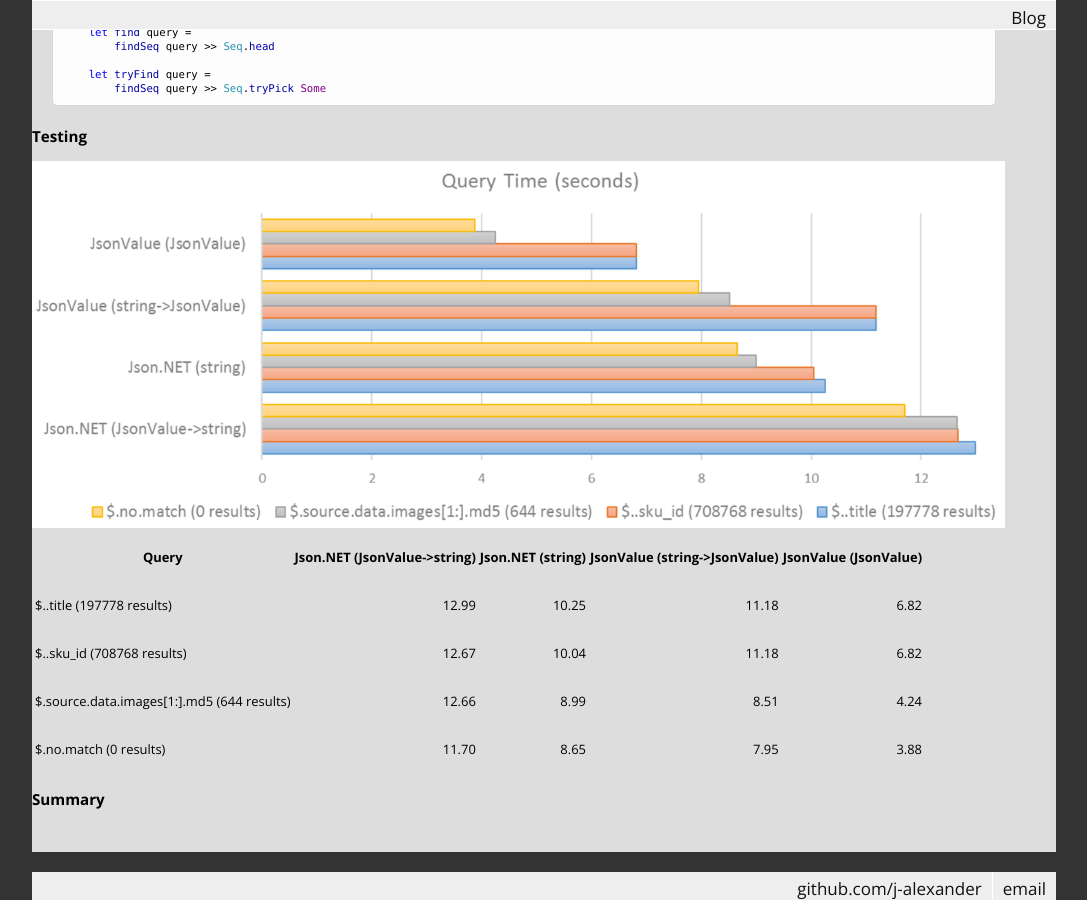
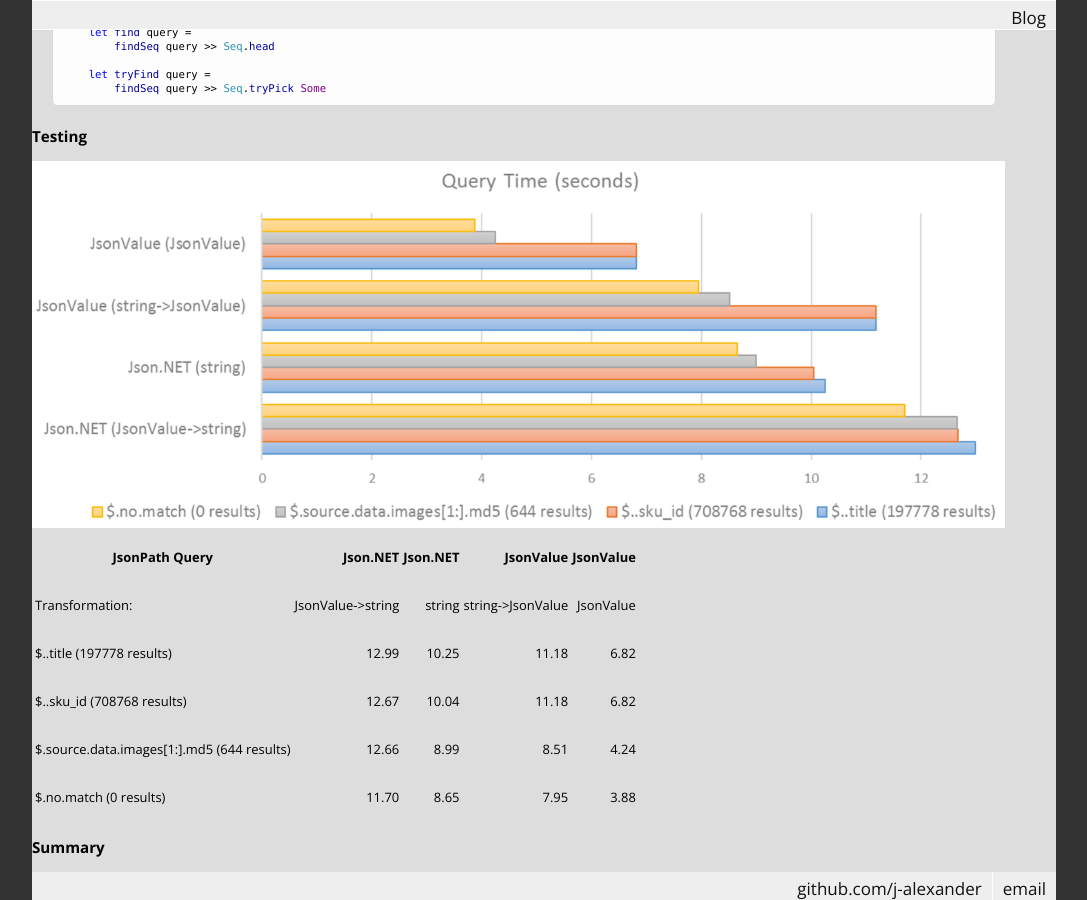
Before and after one commit to j-alexander/j-alexander.github.io, a Jekyll site: the page built from _posts/2016-12-15-jsonpath-queries-using-fsharpdata.html, in a window 1280 px wide and 900 px high, scrolled down 6077 px. Shown: the whole window, without its empty margins (96-1183 px from the left). Built offline with Jekyll 4.4.1, drawn with Linux system fonts in a browser that asks for light colours; some web fonts are replaced.

Commit message:
break out the transformation into its own row

```diff
--- a/_posts/2016-12-15-jsonpath-queries-using-fsharpdata.html
+++ b/_posts/2016-12-15-jsonpath-queries-using-fsharpdata.html
@@ -354,36 +354,43 @@ search, or optionally obtain the first match case:</p>
 <table>
 <thead>
 <tr class="header">
-<th><p>Query</p></th>
-<th align="right"><p>Json.NET (JsonValue-&gt;string)</p></th>
-<th align="right"><p>Json.NET (string)</p></th>
-<th align="right"><p>JsonValue (string-&gt;JsonValue)</p></th>
-<th align="right"><p>JsonValue (JsonValue)</p></th>
+<th><p>JsonPath Query</p></th>
+<th align="right"><p>Json.NET</p></th>
+<th align="right"><p>Json.NET</p></th>
+<th align="right"><p>JsonValue</p></th>
+<th align="right"><p>JsonValue</p></th>
 </tr>
 </thead>
 <tbody>
 <tr class="odd">
+<td><p>Transformation:</p></td>
+<td align="right"><p>JsonValue-&gt;string</p></td>
+<td align="right"><p>string</p></td>
+<td align="right"><p>string-&gt;JsonValue</p></td>
+<td align="right"><p>JsonValue</p></td>
+</tr>
+<tr class="even">
 <td><p>$..title (197778 results)</p></td>
 <td align="right"><p>12.99</p></td>
 <td align="right"><p>10.25</p></td>
 <td align="right"><p>11.18</p></td>
 <td align="right"><p>6.82</p></td>
 </tr>
-<tr class="even">
+<tr class="odd">
 <td><p>$..sku_id (708768 results)</p></td>
 <td align="right"><p>12.67</p></td>
 <td align="right"><p>10.04</p></td>
 <td align="right"><p>11.18</p></td>
 <td align="right"><p>6.82</p></td>
 </tr>
-<tr class="odd">
+<tr class="even">
 <td><p>$.source.data.images[1:].md5 (644 results)</p></td>
 <td align="right"><p>12.66</p></td>
 <td align="right"><p>8.99</p></td>
 <td align="right"><p>8.51</p></td>
 <td align="right"><p>4.24</p></td>
 </tr>
-<tr class="even">
+<tr class="odd">
 <td><p>$.no.match (0 results)</p></td>
 <td align="right"><p>11.70</p></td>
 <td align="right"><p>8.65</p></td>
```
Also changed, not shown: 1 other file.
